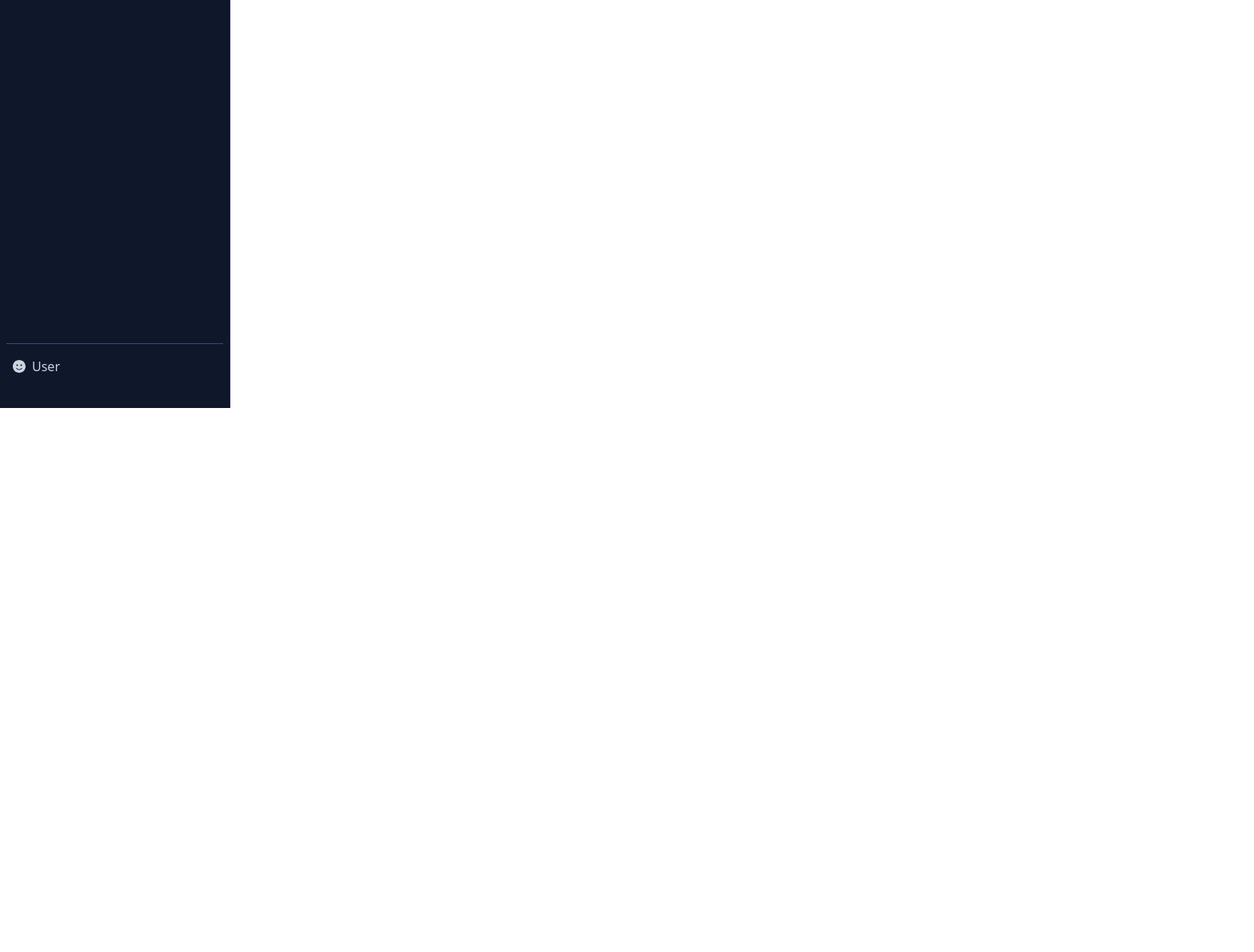
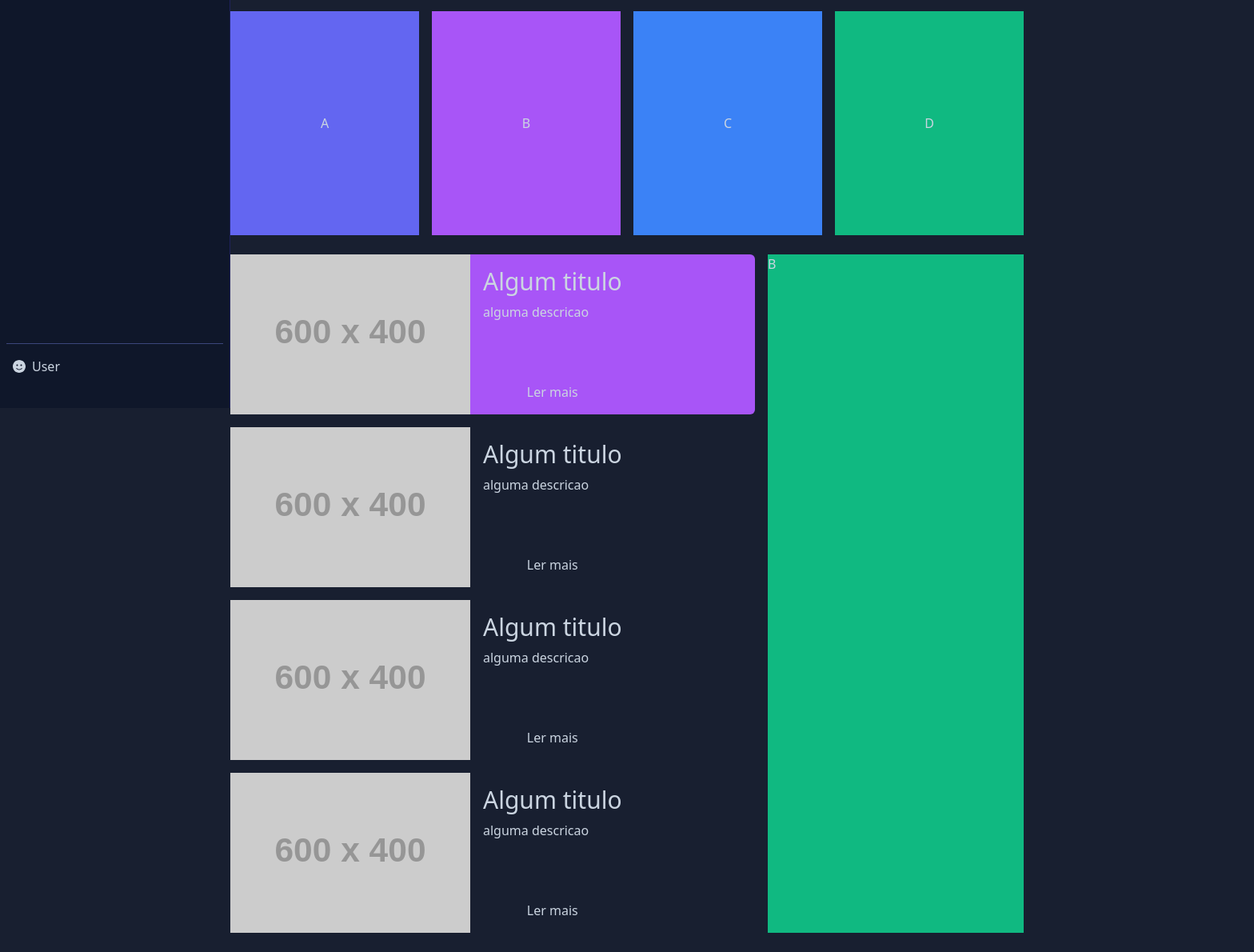
Before and after one commit to Marcelllombm/nextjsGame, a Next.js app: page / in a window 1280 px wide. Shown: the part 290-1480 px from the top of the page at 80% size, 1568 px wide, since content can reach past the window. Before the commit the page ends 800 px from the top, so only its background shows below. Built offline with nearby package versions, Linux system fonts and the light colour scheme.

Commit message:
feat: home content strucutre

```diff
--- a/src/app/layout.tsx
+++ b/src/app/layout.tsx
@@ -27,7 +27,7 @@ export default function RootLayout({
 }>) {
   return (
     <html lang="en">
-      <body className={ cn("antialiased slate-890  text-slate-300 ",geistSans.variable,geistMono.variable)} >
+      <body className={ cn("antialiased bg-slate-890  text-slate-300 ",geistSans.variable,geistMono.variable)} >
         <NavBar/>
         {children}
       </body>
--- a/src/app/page.tsx
+++ b/src/app/page.tsx
@@ -2,9 +2,74 @@
 export default function Home() {
   return (
     <div className="ml-72">
-      <div className="w-screen h-[35vh] bg-orange-400 flex-center">
+      <div className="w-full h-[35vh] bg-orange-400 flex-center">
         <p>algo chamativo</p>
       </div>
-   </div>
+      <div className="container mx-auto my-6">
+          <div className="grid grid-cols-4 gap-4 h-[35vh]">
+            <div className="flex-center bg-indigo-500">A</div>
+            <div className="flex-center bg-purple-500">B</div>
+            <div className="flex-center bg-blue-500">C</div>
+            <div className="flex-center bg-emerald-500">D</div>
+          </div>
+        </div>
+
+        <div className="container mx-auto my-6">
+          <div className="grid grid-cols-12 gap-4">
+            <div className="col-span-8  flex flex-col gap-4">
+              {/** Item */}
+              <div className="flex gap-4 bg-purple-500 rounded-md">
+                <div>
+                  <img className="w-auto h-[200px]" src="https://placehold.co/600x400" alt="image description" />
+                </div>
+                <div className="flex flex-col gap-2 py-4">
+                  <h2 className="text-3xl">Algum titulo</h2>
+                  <p className="flex-grow">alguma descricao</p>
+                  <button type="button">Ler mais</button>
+                </div>
+              </div>
+              {/** Item */}
+               {/** Item */}
+               <div className="flex gap-4">
+                <div>
+                  <img className="w-auto h-[200px]" src="https://placehold.co/600x400" alt="image description" />
+                </div>
+                <div className="flex flex-col gap-2 py-4">
+                  <h2 className="text-3xl">Algum titulo</h2>
+                  <p className="flex-grow">alguma descricao</p>
+                  <button type="button">Ler mais</button>
+                </div>
+              </div>
+              {/** Item */}
+               {/** Item */}
+               <div className="flex gap-4">
+                <div>
+                  <img className="w-auto h-[200px]" src="https://placehold.co/600x400" alt="image description" />
+                </div>
+                <div className="flex flex-col gap-2 py-4">
+                  <h2 className="text-3xl">Algum titulo</h2>
+                  <p className="flex-grow">alguma descricao</p>
+                  <button type="button">Ler mais</button>
+                </div>
+              </div>
+              {/** Item */}
+               {/** Item */}
+               <div className="flex gap-4">
+                <div>
+                  <img className="w-auto h-[200px]" src="https://placehold.co/600x400" alt="image description" />
+                </div>
+                <div className="flex flex-col gap-2 py-4">
+                  <h2 className="text-3xl">Algum titulo</h2>
+                  <p className="flex-grow">alguma descricao</p>
+                  <button type="button">Ler mais</button>
+                </div>
+              </div>
+              {/** Item */}
+            </div>
+            <div className="col-span-4 bg-emerald-500">B</div>
+          </div>
+        </div>
+
+    </div>
   );
 }
```
